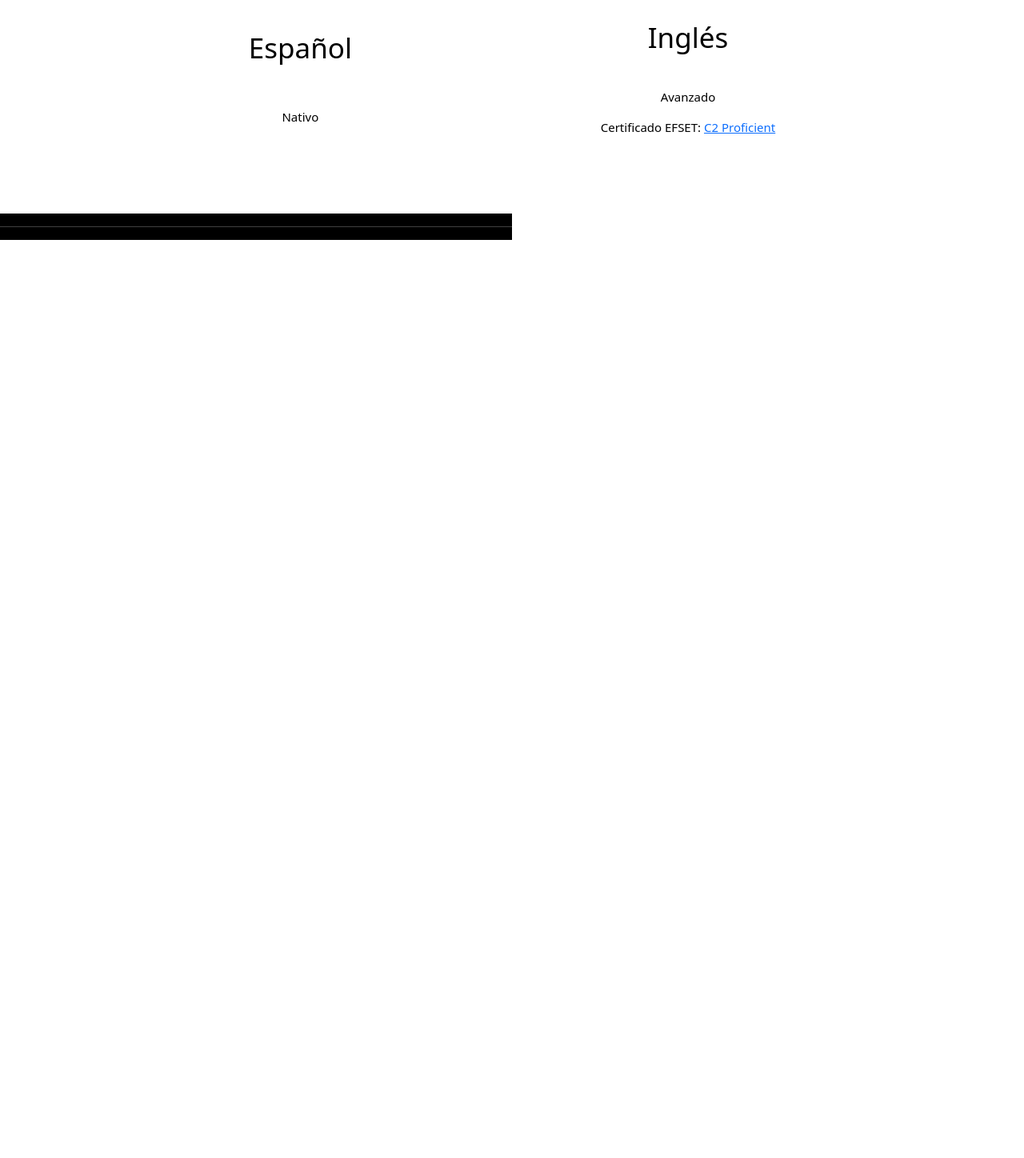
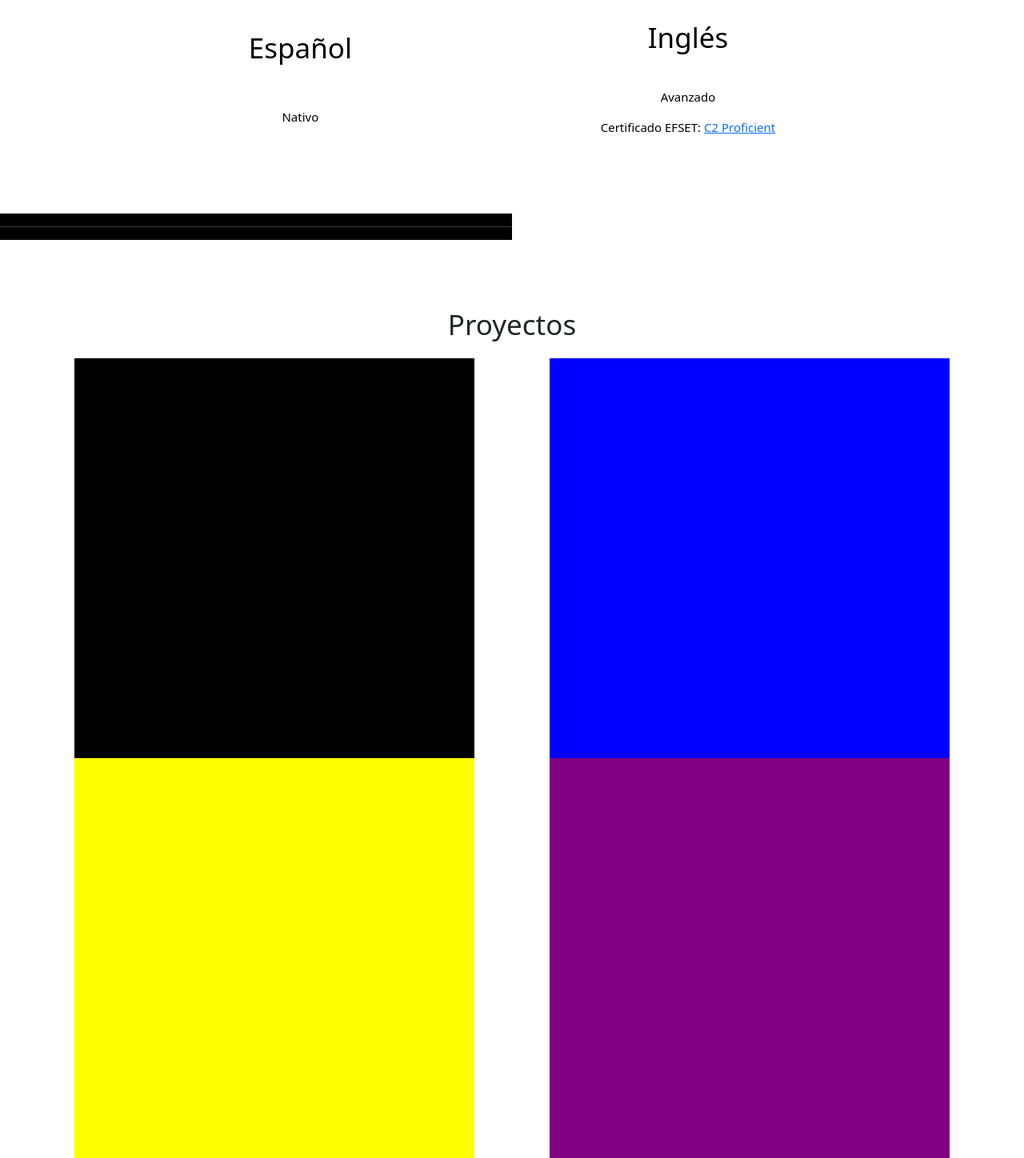
Before and after one commit to rosteigen/rosteigen.github.io, a plain HTML site: page index.html in a window 1280 px wide. Shown: the part 4761-6209 px from the top of the page at 80% size. Before the commit the page ends 5061 px from the top, so only its background shows below. Drawn offline with nearby package versions, Linux system fonts and the light colour scheme.

Commit message:
fix proyectos

```diff
--- a/index.html
+++ b/index.html
@@ -23,7 +23,7 @@
                 </li>
                 <li><a href="#sobremi">SOBRE MÍ</a>
                 </li>
-                    <li><a href="#">PROYECTOS</a>
+                <li><a href="#proyectos">PROYECTOS</a>
                 </li>
                 <li><a href="#skills">SKILLS</a>
                 </li>
@@ -43,17 +43,17 @@
                 </div>
                 <div class="redes">
                     <ul>
-                        <li class="facebook"><a href="#"><i class="fa fa-facebook fa-2x" aria-hidden="true"></i></a>
+                        <li class="facebook"><a href="https://www.facebook.com/rodrigo.devincenzi/" target="_blank"><i class="fa fa-facebook fa-2x" aria-hidden="true"></i></a>
                         </li>
-                        <li class="github"><a href="#"><i class="fa fa-github fa-2x" aria-hidden="true"></i></a>
+                        <li class="github"><a href="https://github.com/rosteigen" target="_blank"><i class="fa fa-github fa-2x" aria-hidden="true"></i></a>
                         </li>
-                        <li class="twitter"><a href="#"><i class="fa fa-twitter fa-2x" aria-hidden="true"></i></a>
+                        <li class="twitter"><a href="https://twitter.com/rosteigen" target="_blank"><i class="fa fa-twitter fa-2x" aria-hidden="true"></i></a>
                         </li>
-                        <li class="instagram"><a href="#"><i class="fa fa-instagram fa-2x" aria-hidden="true"></i></a>
+                        <li class="instagram"><a href="https://www.instagram.com/rodridevincenzi/" target="_blank"><i class="fa fa-instagram fa-2x" aria-hidden="true"></i></a>
                         </li>
-                        <li class="google"><a href="#"><i class="fa fa-google fa-2x" aria-hidden="true"></i></a>
+                        <li class="google"><a href="mailto:rodrigoagustindevincenzi@gmail.com" target="_blank"><i class="fa fa-google fa-2x" aria-hidden="true"></i></a>
                         </li>
-                        <li class="whatsapp"><a href="#"><i class="fa fa-whatsapp fa-2x" aria-hidden="true"></i></a>
+                        <li class="whatsapp"><a href="https://wa.me/+5491157032926?" target="_blank"><i class="fa fa-whatsapp fa-2x" aria-hidden="true"></i></a>
                         </li>
                     </ul>
                 </div>
@@ -254,7 +254,29 @@
             <div class="division">
                 <hr>
             </div>
-            <div class="proyectos">
+            <div id="proyectos" class="proyectos">
+                <div class="titulo-proyectos">
+                    <p>Proyectos</p>
+                </div>
+                <div class="parte1">
+                    <div class="proyecto1">
+
+                    </div>
+                    <div class="proyecto2">
+
+                    </div>
+                </div>
+                <div class="parte2">
+                    <div class="proyecto3">
+
+                    </div>
+                    <div class="proyecto4">
+
+                    </div>
+                </div>
+
+
+
 
             </div>
         </div>
--- a/styles.css
+++ b/styles.css
@@ -241,7 +241,6 @@ body {
     align-items: center;
 }
 
-.foto {}
 
 .foto-circulo {
     height: 500px;
@@ -423,3 +422,44 @@ hr {
     flex-direction: column;
     align-items: center;
 }
+
+.proyectos{
+    flex-direction: column;
+    width: 100%;
+    align-items: center;
+
+}
+
+.titulo-proyectos{
+    font-size: 35px;
+    margin: auto;
+}
+
+.parte1, .parte2{
+    width: 100%;
+    justify-content: space-evenly;
+}
+
+.proyecto1{
+    width: 500px;
+    height: 500px;
+    background-color: black;
+}
+
+.proyecto2{
+    width: 500px;
+    height: 500px;
+    background-color: blue;
+}
+
+.proyecto3{
+    width: 500px;
+    height: 500px;
+    background-color: yellow;
+}
+
+.proyecto4{
+    width: 500px;
+    height: 500px;
+    background-color: purple;
+}
```
Lines whose indentation alone changed are shown as unchanged.
